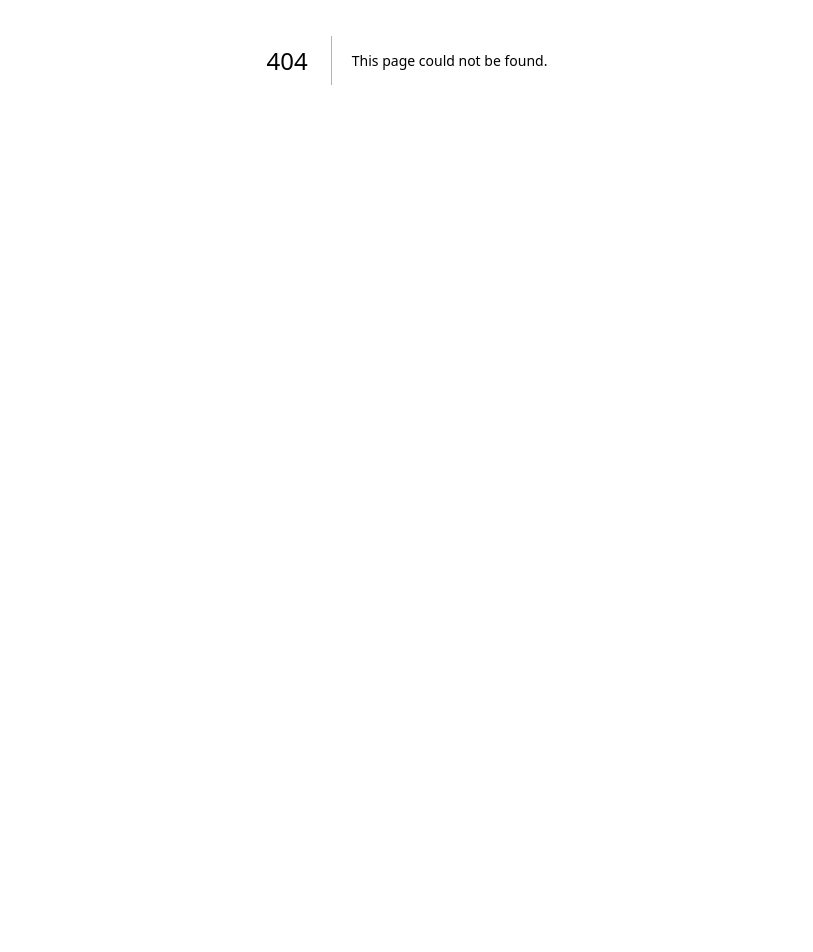
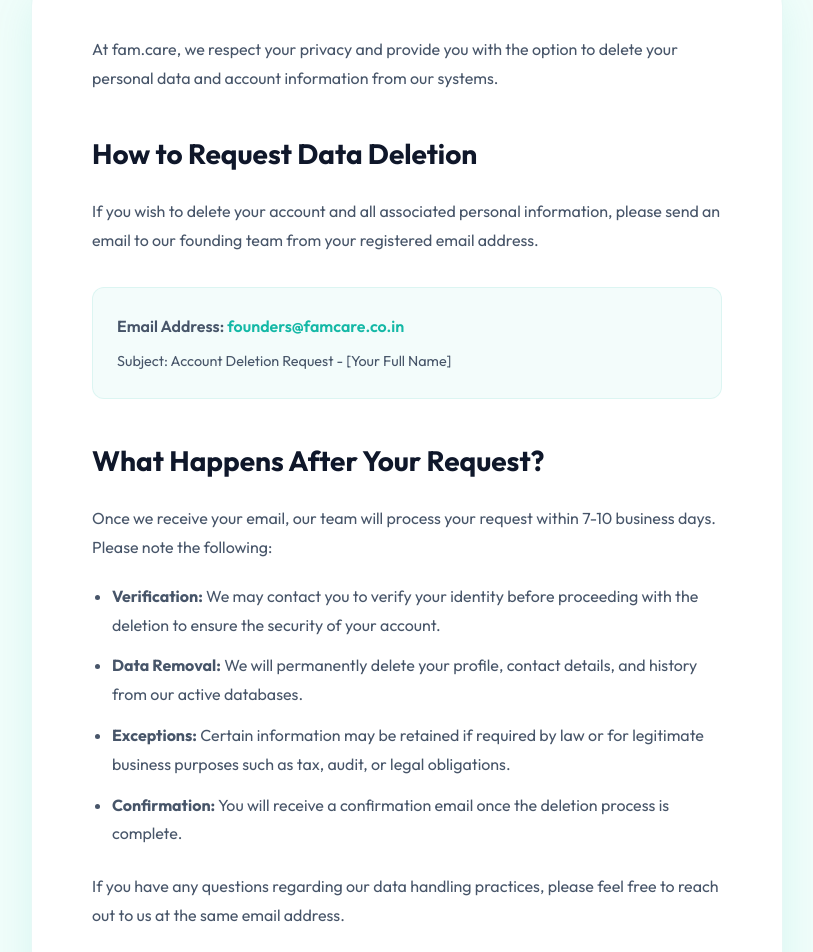
Before and after one commit to fixxo-it/landing, a Next.js app: page /deletion-of-data in a window 1280 px wide. Before the commit this address had no page. Shown: the part 340-1292 px from the top of the page, without its empty margins (233-1046 px from the left). Before the commit the page ends 800 px from the top, so only its background shows below. Built offline with nearby package versions, Linux system fonts and the light colour scheme.

Commit message:
data deletion page

```diff
--- /dev/null
+++ b/src/app/deletion-of-data/page.tsx
@@ -0,0 +1,36 @@
+import LegalLayout from '@/components/LegalLayout';
+
+export default function DeletionOfData() {
+  return (
+    <LegalLayout title="Deletion of Data" lastUpdated="March 2024">
+      <section>
+        <p>At fam.care, we respect your privacy and provide you with the option to delete your personal data and account information from our systems.</p>
+
+        <h2>How to Request Data Deletion</h2>
+        <p>If you wish to delete your account and all associated personal information, please send an email to our founding team from your registered email address.</p>
+
+        <div style={{
+          background: 'rgba(20, 184, 166, 0.05)',
+          padding: '24px',
+          borderRadius: '12px',
+          border: '1px solid rgba(20, 184, 166, 0.1)',
+          margin: '32px 0'
+        }}>
+          <p style={{ margin: 0, fontWeight: 600 }}>Email Address: <a href="mailto:founders@famcare.co.in" style={{ color: 'var(--primary)', textDecoration: 'none' }}>founders@famcare.co.in</a></p>
+          <p style={{ margin: '8px 0 0 0', fontSize: '0.9rem', color: 'var(--text-muted)' }}>Subject: Account Deletion Request - [Your Full Name]</p>
+        </div>
+
+        <h2>What Happens After Your Request?</h2>
+        <p>Once we receive your email, our team will process your request within 7-10 business days. Please note the following:</p>
+        <ul>
+          <li><strong>Verification:</strong> We may contact you to verify your identity before proceeding with the deletion to ensure the security of your account.</li>
+          <li><strong>Data Removal:</strong> We will permanently delete your profile, contact details, and history from our active databases.</li>
+          <li><strong>Exceptions:</strong> Certain information may be retained if required by law or for legitimate business purposes such as tax, audit, or legal obligations.</li>
+          <li><strong>Confirmation:</strong> You will receive a confirmation email once the deletion process is complete.</li>
+        </ul>
+
+        <p>If you have any questions regarding our data handling practices, please feel free to reach out to us at the same email address.</p>
+      </section>
+    </LegalLayout>
+  );
+}
--- a/src/app/privacy-policy/page.tsx
+++ b/src/app/privacy-policy/page.tsx
@@ -1,4 +1,5 @@
 import LegalLayout from '@/components/LegalLayout';
+import Link from 'next/link';
 
 export default function PrivacyPolicy() {
   return (
@@ -37,7 +38,7 @@ export default function PrivacyPolicy() {
         <p>We implement robust technical and organizational measures to protect your data against unauthorized access, alteration, or disclosure. However, no method of transmission over the internet is 100% secure.</p>
 
         <h2>5. Your Rights</h2>
-        <p>Depending on your location, you may have rights regarding your personal data, including the right to access, correct, or delete your information. Contact our support team for any data-related requests.</p>
+        <p>Depending on your location, you may have rights regarding your personal data, including the right to access, correct, or delete your information. To request account deletion, please follow the instructions on our <Link href="/deletion-of-data" style={{ color: 'var(--primary)', textDecoration: 'none' }}>Deletion of Data</Link> page.</p>
 
         <h2>6. Cookies</h2>
         <p>Our website uses cookies to enhance your browsing experience and analyze site traffic. You can manage cookie preferences through your browser settings.</p>
--- a/src/components/Footer.tsx
+++ b/src/components/Footer.tsx
@@ -20,6 +20,7 @@ export default function Footer() {
           <Link href="/privacy-policy">Privacy Policy</Link>
           <Link href="/terms-and-conditions">Terms & Conditions</Link>
           <Link href="/refund-policy">Refund Policy</Link>
+          <Link href="/deletion-of-data">Deletion of Data</Link>
         </div>
 
         <div style={{ borderTop: '1px solid rgba(20, 184, 166, 0.1)', width: '100%', paddingTop: '32px', marginTop: '8px' }}>
```
